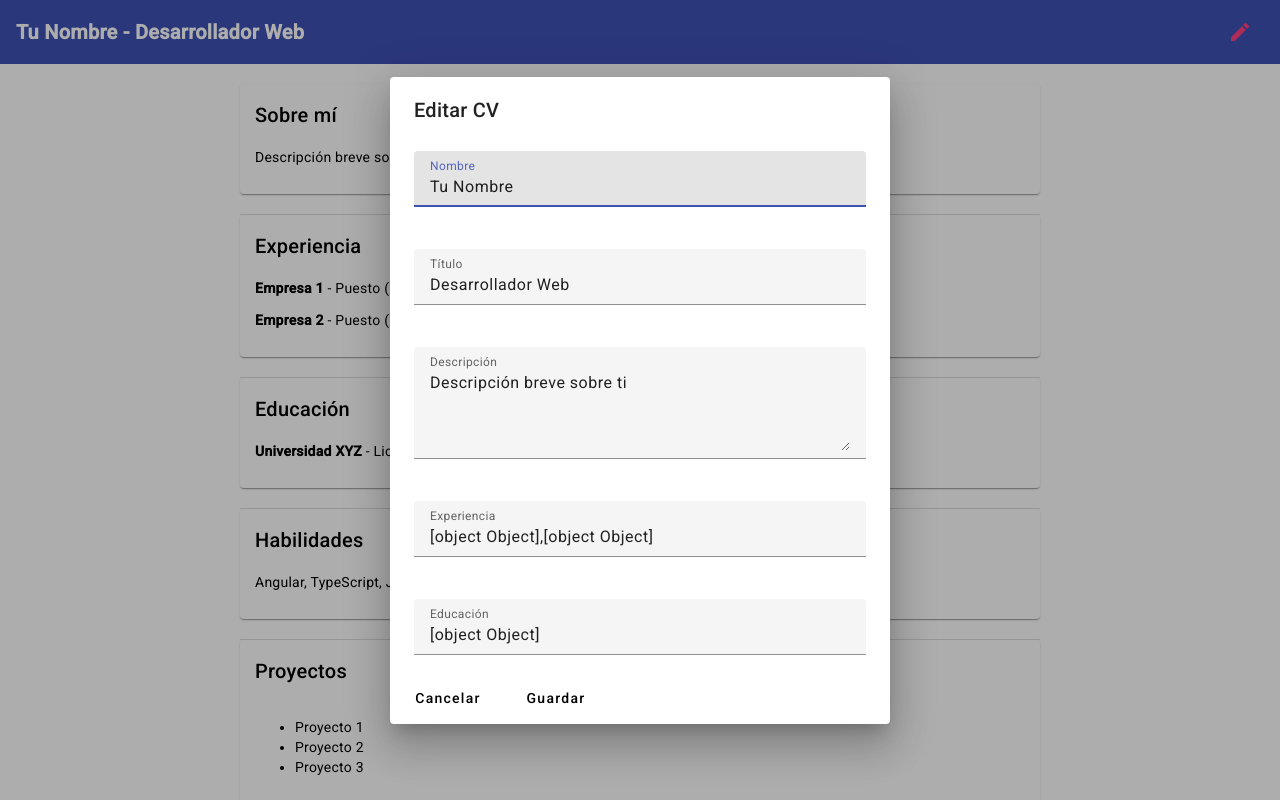
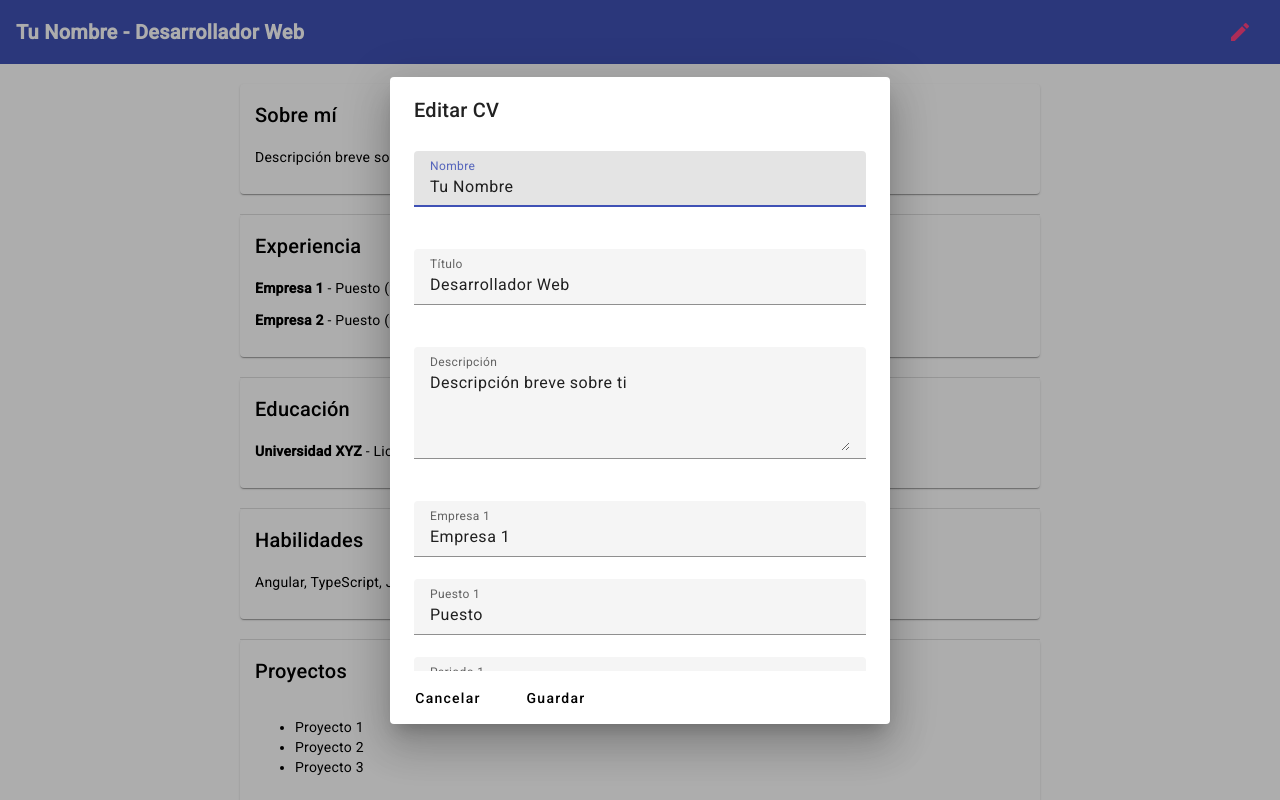
Before and after one commit to Alberto-Amo-Marin/My-CV, an Angular app in the folder MyCV/: page / in a window 1280 px wide. Both pictures are taken after a click on the button "edit". Built offline with nearby package versions, Linux system fonts and the light colour scheme.

Commit message:
minor fixes

```diff
--- a/MyCV/src/app/edit-cv-dialog/edit-cv-dialog.component.html
+++ b/MyCV/src/app/edit-cv-dialog/edit-cv-dialog.component.html
@@ -15,24 +15,52 @@
     <textarea matInput [(ngModel)]="about"></textarea>
   </mat-form-field>
 
+  <!-- Experiencia (usando campos separados para cada propiedad) -->
+  <div *ngFor="let job of experience; let i = index">
+    <mat-form-field appearance="fill">
+      <mat-label>Empresa {{ i + 1 }}</mat-label>
+      <input matInput [(ngModel)]="job.company" />
+    </mat-form-field>
+    <mat-form-field appearance="fill">
+      <mat-label>Puesto {{ i + 1 }}</mat-label>
+      <input matInput [(ngModel)]="job.role" />
+    </mat-form-field>
+    <mat-form-field appearance="fill">
+      <mat-label>Periodo {{ i + 1 }}</mat-label>
+      <input matInput [(ngModel)]="job.period" />
+    </mat-form-field>
+  </div>
+
+  <button mat-button (click)="addExperience()">Agregar experiencia</button>
+
+  <!-- Educación (usando campos separados para cada propiedad) -->
+  <div *ngFor="let edu of education; let i = index">
+    <mat-form-field appearance="fill">
+      <mat-label>Escuela {{ i + 1 }}</mat-label>
+      <input matInput [(ngModel)]="edu.school" />
+    </mat-form-field>
+    <mat-form-field appearance="fill">
+      <mat-label>Título {{ i + 1 }}</mat-label>
+      <input matInput [(ngModel)]="edu.degree" />
+    </mat-form-field>
+    <mat-form-field appearance="fill">
+      <mat-label>Año {{ i + 1 }}</mat-label>
+      <input matInput [(ngModel)]="edu.year" />
+    </mat-form-field>
+  </div>
+
+  <button mat-button (click)="addEducation()">Agregar educación</button>
+
+  <!-- Habilidades (como una cadena separada por comas) -->
   <mat-form-field appearance="fill">
-    <mat-label>Experiencia</mat-label>
-    <input matInput [(ngModel)]="experience" />
+    <mat-label>Habilidades</mat-label>
+    <input matInput [(ngModel)]="skillsStr" />
   </mat-form-field>
 
-  <mat-form-field appearance="fill">
-    <mat-label>Educación</mat-label>
-    <input matInput [(ngModel)]="education" />
-  </mat-form-field>
-
-  <mat-form-field appearance="fill">
-    <mat-label>Habilidades</mat-label>
-    <input matInput [(ngModel)]="skills" />
-  </mat-form-field>
-
+  <!-- Proyectos (como una cadena separada por comas) -->
   <mat-form-field appearance="fill">
     <mat-label>Proyectos</mat-label>
-    <input matInput [(ngModel)]="projects" />
+    <input matInput [(ngModel)]="projectsStr" />
   </mat-form-field>
 </mat-dialog-content>
 
--- a/MyCV/src/app/edit-cv-dialog/edit-cv-dialog.component.ts
+++ b/MyCV/src/app/edit-cv-dialog/edit-cv-dialog.component.ts
@@ -1,6 +1,7 @@
 import { Component, Inject } from '@angular/core';
 import { MatDialogRef, MAT_DIALOG_DATA } from '@angular/material/dialog';
 import { MaterialModule } from '../material.module';
+import { CommonModule } from '@angular/common';
 
 @Component({
   selector: 'app-edit-cv-dialog',
@@ -8,7 +9,8 @@ import { MaterialModule } from '../material.module';
   styleUrls: ['./edit-cv-dialog.component.scss'],
   standalone: true,
   imports: [
-    MaterialModule
+    MaterialModule,
+    CommonModule
   ]
 })
 export class EditCvDialogComponent {
@@ -21,19 +23,25 @@ export class EditCvDialogComponent {
   skills: string[] = [];
   projects: string[] = [];
 
+  skillsStr: string = '';
+  projectsStr: string = '';
+
   constructor(
     public dialogRef: MatDialogRef<EditCvDialogComponent>,
     @Inject(MAT_DIALOG_DATA) public data: any
   ) {
-    // Asignar los datos del diálogo
     if (data) {
       this.name = data.name;
       this.title = data.title;
       this.about = data.about;
-      this.experience = data.experience;  // Ahora es un array, no necesitamos dividir
-      this.education = data.education;    // Ahora es un array, no necesitamos dividir
-      this.skills = data.skills.split(', ');  // Se mantiene como antes porque es una cadena
-      this.projects = data.projects.split(', '); // Se mantiene como antes porque es una cadena
+      this.experience = data.experience || [];
+      this.education = data.education || [];
+      this.skills = data.skills ? data.skills.split(', ') : [];
+      this.projects = data.projects ? data.projects.split(', ') : [];
+
+      // Convertir las listas en cadenas para proyectos y habilidades
+      this.skillsStr = this.skills.join(', ');
+      this.projectsStr = this.projects.join(', ');
     }
   }
 
@@ -46,11 +54,23 @@ export class EditCvDialogComponent {
       name: this.name,
       title: this.title,
       about: this.about,
-      experience: this.experience,  // Mantén la estructura de array
-      education: this.education,    // Mantén la estructura de array
-      skills: this.skills,
-      projects: this.projects,
+      experience: this.experience,
+      education: this.education,
+      skills: Array.isArray(this.skillsStr) ? this.skillsStr : this.skillsStr ? this.skillsStr.split(', ').map((skill: string) => skill.trim()) : [],
+      projects: Array.isArray(this.projectsStr) ? this.projectsStr : this.projectsStr ? this.projectsStr.split(', ').map((project: string) => project.trim()) : []
     };
+
     this.dialogRef.close(result);
   }
+
+
+
+
+  addExperience(): void {
+    this.experience.push({ company: '', role: '', period: '' });
+  }
+
+  addEducation(): void {
+    this.education.push({ school: '', degree: '', year: '' });
+  }
 }
```
